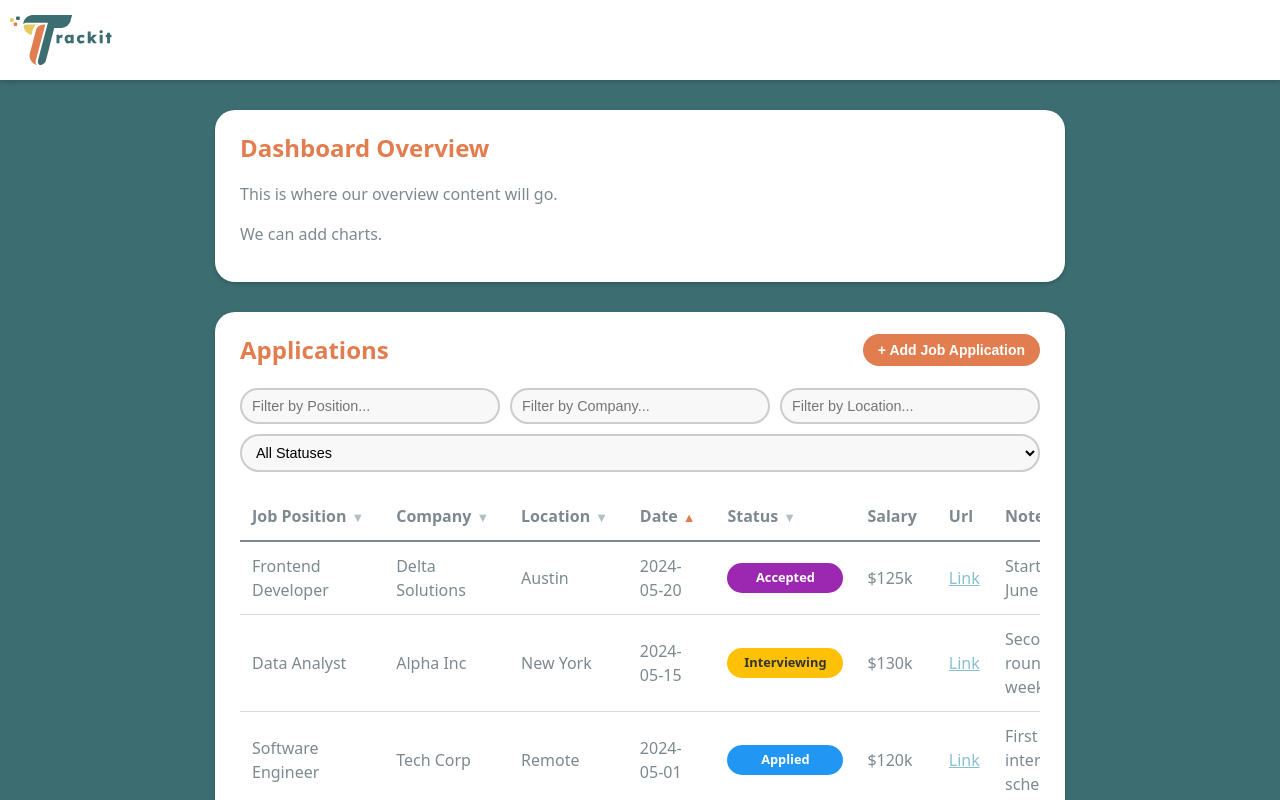
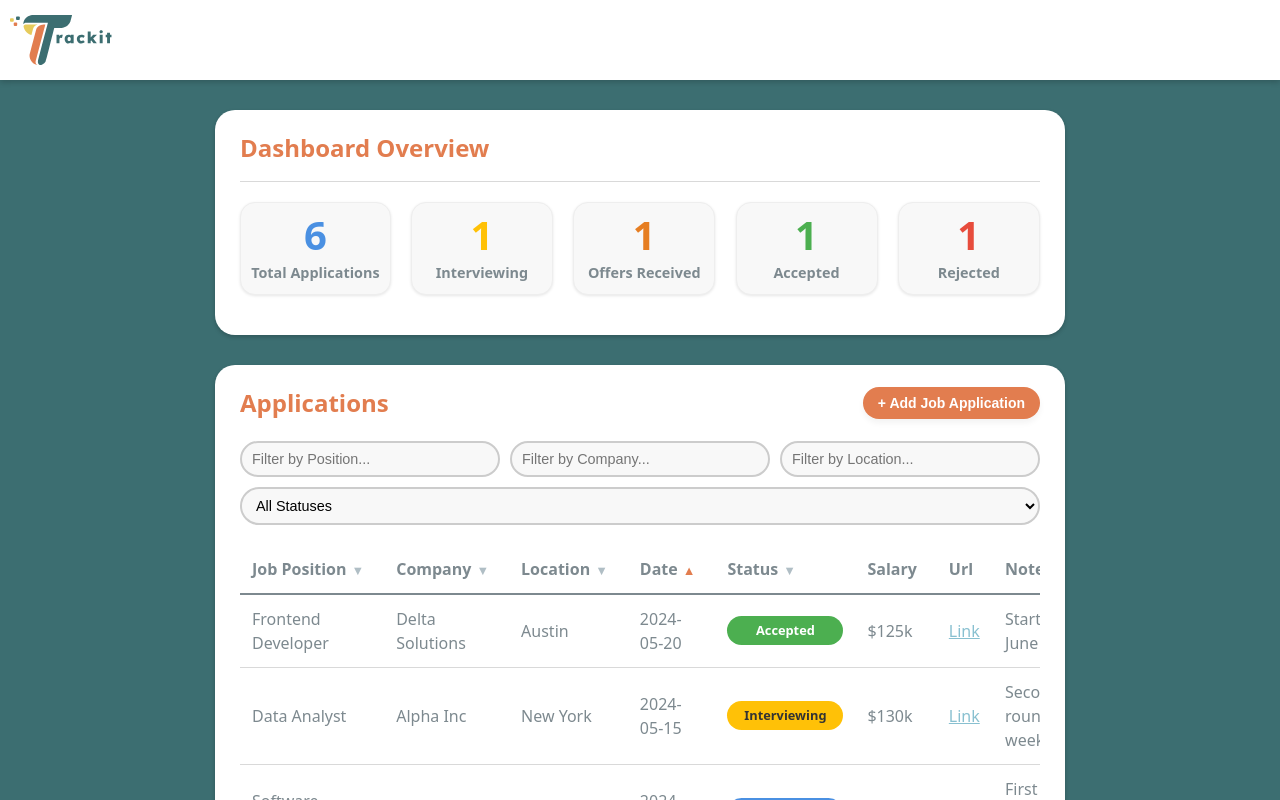
Before and after one commit to Iliyabel/Trackit, a React (Vite) app in the folder client/: page /dashboard in a window 1280 px wide. Shown: the top 800 px of the page. Built offline with nearby package versions, Linux system fonts and the light colour scheme.

Commit message:
Implemented dashboard stats.

```diff
--- a/client/src/App.css
+++ b/client/src/App.css
@@ -197,6 +197,54 @@ div.dashboard-section .button-primary {
 }
 
 
+
+/* Application Stats Component */
+.application-stats-container {
+    display: flex;
+    justify-content: space-around;
+    align-items: flex-start;
+    flex-wrap: wrap;
+    gap: 20px;
+    padding: 20px 0;
+    border-top: 1.5px solid #D9D9D9;
+    margin-top: 15px;
+}
+
+.stat-item {
+    display: flex;
+    flex-direction: column;
+    align-items: center;
+    text-align: center;
+    min-width: 120px;
+    padding: 10px;
+    border-radius: 15px;
+    background-color: #f8f8f8;
+    box-shadow: 0 1px 3px rgba(0,0,0,0.1);
+    border: 1.5px solid #eee;
+}
+
+.stat-count {
+    font-size: 2.5em;
+    font-weight: bold;
+    color: #333;
+    line-height: 1.1;
+}
+
+.stat-label {
+    font-size: 0.9em;
+    font-weight: bold;
+    color: #7D898F;
+    margin-top: 5px;
+}
+
+.stat-total .stat-count { color: #4A90E2; }
+.stat-interviewing .stat-count { color: #FFC107; }
+.stat-offer .stat-count { color: #e67e22; }
+.stat-accepted .stat-count { color: #4CAF50; }
+.stat-rejected .stat-count { color: #e74c3c; }
+
+
+
 /* Filter Row */
 .filters-container {
     display: flex;
@@ -281,15 +329,11 @@ div.dashboard-section .button-primary {
     display: inline-block;
 }
 
-.status-applied { background-color: #2196F3; }
-
+.status-applied { background-color: #4A90E2; }
 .status-interviewing { background-color: #FFC107; color: #333; }
-
-.status-accepted { background-color: #9C27B0; }
-
-.status-offer-received { background-color: #4CAF50; }
-
-.status-rejected { background-color: #F44336; }
+.status-accepted { background-color: #4CAF50; }
+.status-offer-received { background-color: #e67e22; }
+.status-rejected { background-color: #e74c3c; }
 
 
 
@@ -390,7 +434,6 @@ div.dashboard-section .button-primary {
     background-color: #FFF;
     color: #7D898F;
     font-size: 0.9em;
-    /* font-size: small; */
 }
 
 .application-form input:focus,
@@ -420,6 +463,7 @@ div.dashboard-section .button-primary {
     font-weight: bold;
     cursor: pointer;
     transition: background-color 0.2s ease;
+    box-shadow: 0 4px 6px rgba(0, 0, 0, 0.05);
 }
 
 .button-primary {
--- a/client/src/pages/DashboardPage.jsx
+++ b/client/src/pages/DashboardPage.jsx
@@ -2,6 +2,7 @@ import React, { useState, useMemo } from 'react';
 import DashboardSection from '../components/DashboardSection';
 import Modal from '../components/Modal';
 import ApplicationForm from '../components/ApplicationForm';
+import ApplicationStats from '../components/ApplicationStats';
 
 function DashboardPage() {
     const [applications, setApplications] = useState([
@@ -25,6 +26,7 @@ function DashboardPage() {
     // Sort State -- default to sorting by date descending
     // key: column to sort by, direction: 'ascending' or 'descending'
     const [sortConfig, setSortConfig] = useState({ key: 'date', direction: 'descending' });
+
 
     const handleOpenModal = () => {
         setIsModalOpen(true);
@@ -145,8 +147,7 @@ function DashboardPage() {
 
             <div className='dashboard-container'>
                 <DashboardSection title="Dashboard Overview">
-                    <p>This is where our overview content will go.</p>
-                    <p>We can add charts.</p>
+                    <ApplicationStats applications={applications} />
                 </DashboardSection>
 
                 <DashboardSection title="Applications" onAdd={handleOpenModal}>
```
Lines whose indentation alone changed are shown as unchanged.
